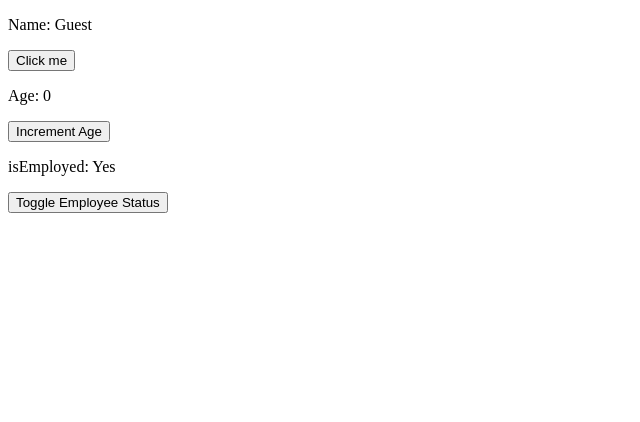
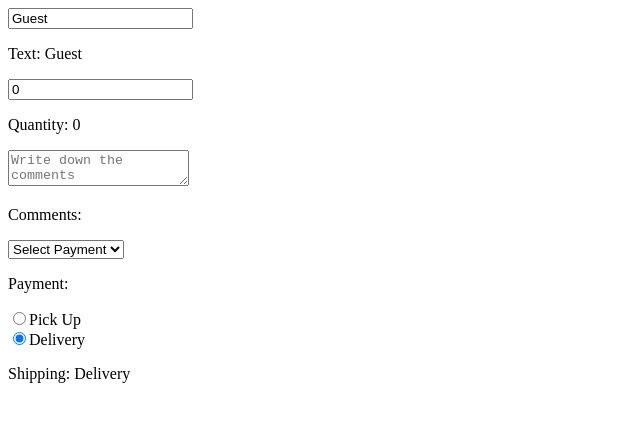
Before and after one commit to Bharath2228/React-Practice, a React (Vite) app in the folder my-react-app/: page / in a window 1280 px wide. Shown: the top 422 px of the page, without its empty margins (0-640 px from the left). Built offline with nearby package versions, Linux system fonts and the light colour scheme.

Commit message:
Learnt onChange Handler

```diff
--- a/my-react-app/src/App.jsx
+++ b/my-react-app/src/App.jsx
@@ -7,7 +7,8 @@
 // import Students from './Students.jsx'
 // import List from './List.jsx'
 // import Button from './Button.jsx'
-import MyComponent from './MyComponent.jsx'
+// import MyComponent from './MyComponent.jsx'
+import OnChangeComponent from "./OnChangeComponent.jsx";
 
 function App() {
 
@@ -42,7 +43,8 @@
         {vegetables.length > 0 ? <List items={vegetables} category="Vegetables"/> : null}
         <List/> */}
         {/* <Button /> */}
-        <MyComponent />
+        {/* <MyComponent /> */}
+        <OnChangeComponent/>
 
       </>
     );
--- /dev/null
+++ b/my-react-app/src/OnChangeComponent.jsx
@@ -0,0 +1,63 @@
+import React, {useState} from 'react'
+
+function OnChangeComponent(){
+
+    const [name, setName] = useState("Guest");
+    const [quantity, setQuantity] = useState("0");
+    const [comment, setComment] = useState("");
+    const [payment, setPayment] = useState("");
+    const [shipping, setShipping] = useState("Delivery");
+
+    function OnchangeInputText(event){
+        setName(event.target.value)
+    }
+
+    const ChangeQuantity = (event) => {
+        setQuantity(event.target.value)
+    }
+
+    const changeComment = (event) => {
+        setComment(event.target.value);
+    }
+
+    const changePayment = (event) => {
+        setPayment(event.target.value)
+    }
+
+    function changeShipping(event){
+        setShipping(event.target.value)
+    }
+
+    return(
+        <div>
+            <input value={name} onChange={OnchangeInputText}/>
+            <p>Text: {name}</p>
+
+            <input value={quantity} onChange={ChangeQuantity} type='number'/>
+            <p>Quantity: {quantity}</p>
+
+            <textarea value={comment} onChange={changeComment} placeholder='Write down the comments'/>
+            <p>Comments: {comment}</p>
+
+            <select value={payment} onChange={changePayment}>
+                <option value=''>Select Payment</option>
+                <option value='Visa'>Visa</option>
+                <option value='Mastercard'>Mastercard</option>
+                <option value='Rupay'>Rupay</option>
+            </select>
+            <p>Payment: {payment}</p>
+
+            <div>
+                <input type='radio' value="Pick Up" onChange={changeShipping} checked={shipping === "Pick Up"}/>
+                <label>Pick Up</label><br></br>
+                <input type='radio' value="Delivery" onChange={changeShipping} checked={shipping === "Delivery"}/>
+                <label>Delivery</label><br></br>
+
+                <p>Shipping: {shipping}</p>
+            </div>
+        </div>
+    );
+
+}
+
+export default OnChangeComponent
```
